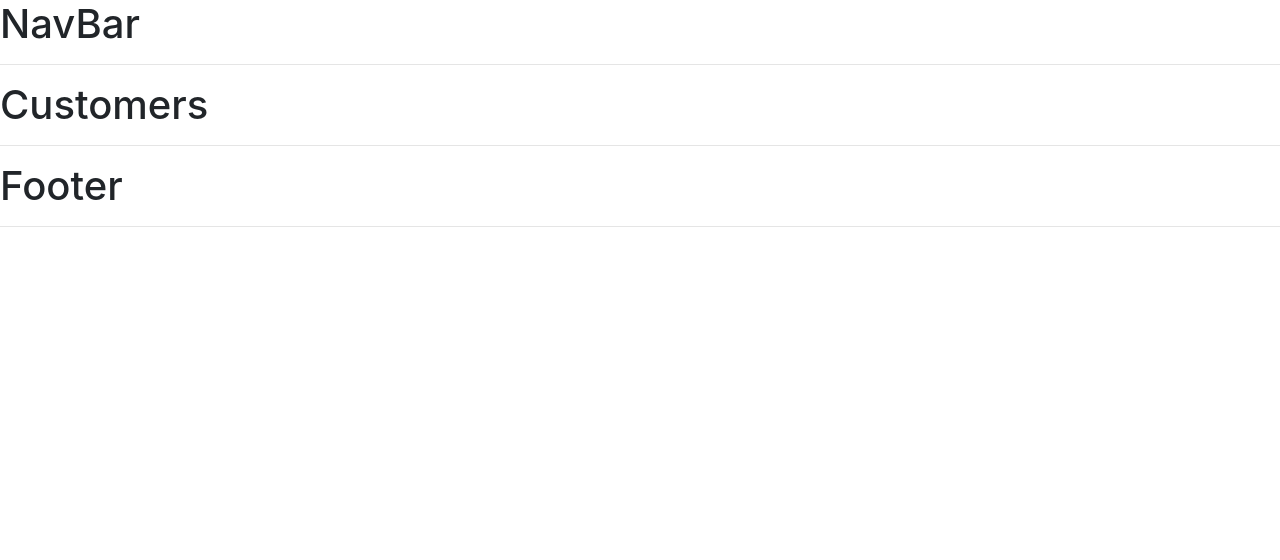
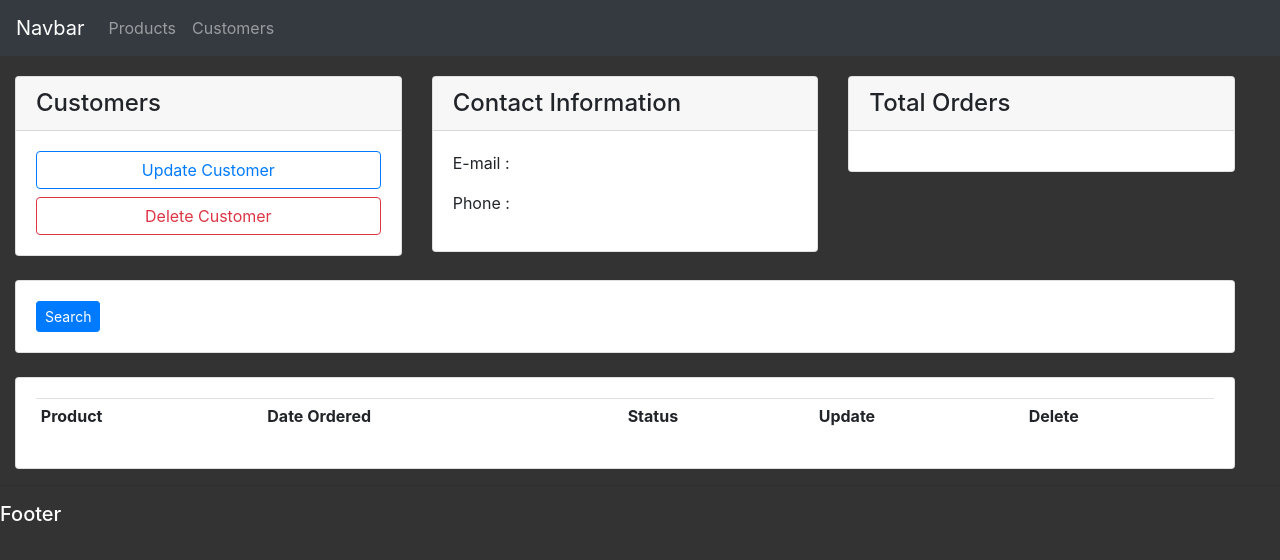
Before and after one commit to sudharsan004/crm, a Django app: page /customer/ in a window 1280 px wide. Shown: the top 560 px of the page. Run offline with Django 3.2, Linux system fonts and the light colour scheme; tables that the repository leaves empty hold one stand-in row (values such as "Sample post"); lists and menus that the app fills with data are empty; some libraries are stand-ins or nearby versions.

Commit message:
update html files

```diff
--- a/crm/templates/accounts/base.html
+++ b/crm/templates/accounts/base.html
@@ -12,15 +12,38 @@
 </head>
 
 <body>
-    <h1>NavBar</h1>
-    <hr>
+
+    <style>
+        body {
+            /* background-color: #ebeff5; */
+            background-color: #333;
+
+        }
+
+        h5 {
+            color: white;
+        }
+
+        #total-orders {
+            background-color: #4cb4c7;
+        }
+
+        #orders-delivered {
+            background-color: #7abec4;
+        }
+
+        #orders-pending {
+            background-color: #7cd1c0;
+        }
+    </style>
+    {% include 'accounts/navbar.html' %}
+
     {% block content %}
 
 
     {% endblock %}
     <hr>
-    <h1>Footer</h1>
-    <hr>
+    <h5>Footer</h5>
 
 
     <script src="https://code.jquery.com/jquery-3.2.1.slim.min.js"
--- a/crm/templates/accounts/customer.html
+++ b/crm/templates/accounts/customer.html
@@ -2,6 +2,59 @@
 
 
 {% block content %}
-<h1>Customers</h1>
+<div class="row container-fluid" style="padding-top: 20px;">
+    <div class="col">
+        <div class="card">
+            <h4 class="card-header"> Customers</h4>
+            <div class="card-body">
+                <button class="btn btn-block btn-outline-primary">Update Customer</button>
+                <button class="btn btn-block btn-outline-danger">Delete Customer</button>
+            </div>
+        </div>
+    </div>
+    <div class="col">
+        <div class="card">
+            <h4 class="card-header"> Contact Information</h4>
+
+            <div class="card-body">
+                <p>E-mail :</p>
+                <p>Phone :</p>
+            </div>
+        </div>
+    </div>
+    <div class="col">
+        <div class="card">
+            <h4 class="card-header">Total Orders</h4>
+            <div class="card-body">
+
+            </div>
+        </div>
+    </div>
+</div>
+<br>
+<div class="row container-fluid">
+    <div class="col">
+        <div class="card">
+            <div class="card-body">
+                <button class="btn btn-sm btn-primary">Search</button></div>
+        </div>
+    </div>
+</div>
+<br>
+<div class="row container-fluid">
+    <div class="col">
+        <div class="card card-body">
+            <table class="table table-sm">
+                <tr>
+                    <th>Product</th>
+                    <th>Date Ordered</th>
+                    <th>Status</th>
+                    <th>Update</th>
+                    <th>Delete</th>
+                </tr>
+            </table>
+        </div>
+    </div>
+</div>
 
 {% endblock %}
--- /dev/null
+++ b/crm/templates/accounts/navbar.html
@@ -0,0 +1,14 @@
+<nav class="navbar navbar-expand-lg navbar-dark bg-dark">
+    <a class="navbar-brand" href="#">Navbar</a>
+    <button class="navbar-toggler" type="button" data-toggle="collapse" data-target="#navbarNavAltMarkup"
+        aria-controls="navbarNavAltMarkup" aria-expanded="false" aria-label="Toggle navigation">
+        <span class="navbar-toggler-icon"></span>
+    </button>
+    <div class="collapse navbar-collapse" id="navbarNavAltMarkup">
+        <div class="navbar-nav">
+            <!-- <a class="nav-item nav-link active" href="#">Dashboard</a> -->
+            <a class="nav-item nav-link" href="#">Products</a>
+            <a class="nav-item nav-link" href="#">Customers</a>
+        </div>
+    </div>
+</nav>
```
Also changed, not shown: crm/templates/accounts/dashboard.html (+42 -1 lines), crm/templates/accounts/product.html (+14 -1 lines), crm/templates/accounts/status.html (added, +36 -0 lines).
